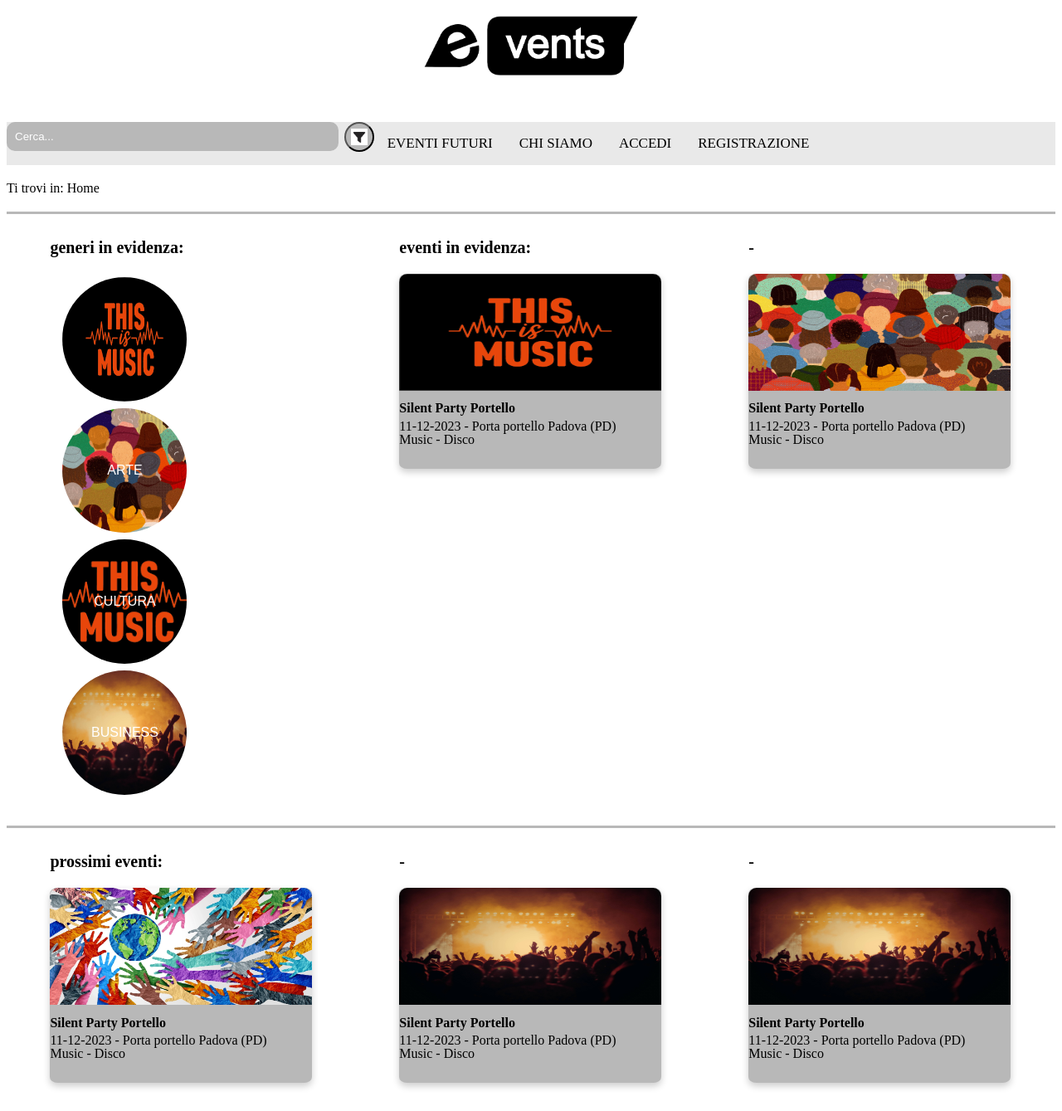
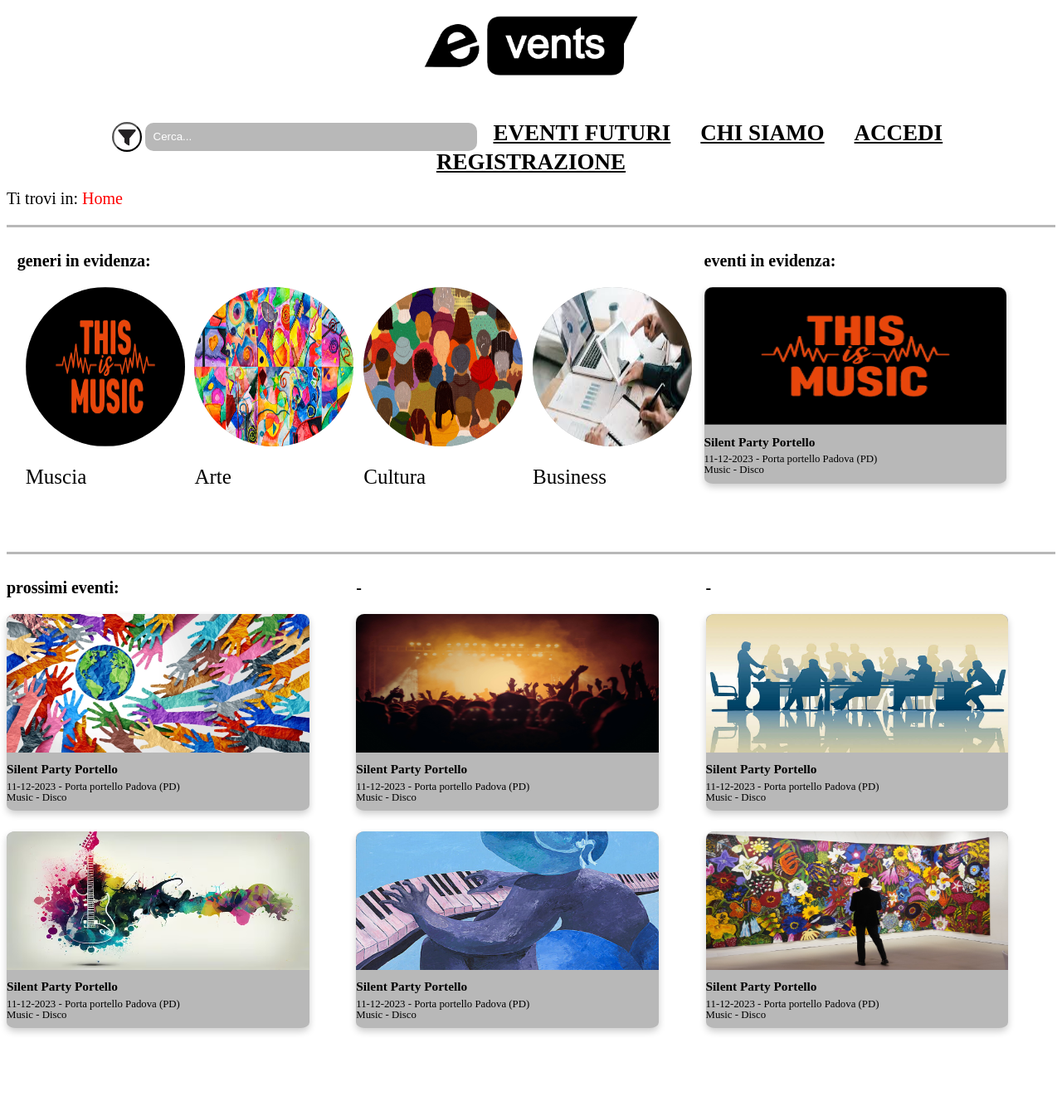
Before and after one commit to EventsTecWeb/sito-web, a PHP site: page /sito/home.html in a window 1280 px wide. Shown: the whole page at 83% size. After the commit the page ends 1246 px from the top, so only its background shows below. Run offline with PHP 8.4, Linux system fonts and the light colour scheme.

Commit message:
home
home quasi finita

```diff
--- a/sito/home.html
+++ b/sito/home.html
@@ -12,43 +12,52 @@
 		</header>
         <nav>
 			<div class="topnav">
+				<button>F</button>
 				<input type="text" placeholder="Cerca...">
-				<button>F</button>
 				<a href="">EVENTI FUTURI</a>
 				<a href="">CHI SIAMO</a>
 				<a href="">ACCEDI</a>
 				<a href="">REGISTRAZIONE</a>
 			</div>
-            <p>Ti trovi in: <span lang="en">Home</span></p>
+            <p  id="posizione">Ti trovi in: <span lang="en">Home</span></p>
         </nav>
 		<hr>
 		<main class="colonne">
             <div class="row">
-                <div class="column">
+				<div  class="generiColumn">
 					<p class="GCard">generi in evidenza:</p>
 					<div>
-						<img src="immagini/evento2.png" alt="music event" class="generiM">
-						<button class="generiA">ARTE</button>
-						<button class="generiC">CULTURA</button>
-						<button class="generiB">BUSINESS</button>
+						<div>
+							<img src="immagini/evento2.png" alt="music event" class="generiImmagini">
+							<p class="GeneriScritte">Muscia</p>
+						</div>
+					</div>
+					<div>
+						<div>
+							<img src="immagini/evento8.jpg" alt="music event" class="generiImmagini">
+							<p class="GeneriScritte">Arte</p>
+						</div>
+					</div>
+					<div>
+						<div>
+							<img src="immagini/evento3.jpg" alt="music event" class="generiImmagini">
+							<p class="GeneriScritte">Cultura</p>
+						</div>
+					</div>
+					<div>
+						<div>
+							<img src="immagini/evento5.jpg" alt="music event" class="generiImmagini">
+							<p class="GeneriScritte">Business</p>
+						</div>
 					</div>
 				</div>
 				<div class="column">
 				<p class="GCard">eventi in evidenza:</p>
 					<div class="container">
 					<img src="immagini/evento2.png" alt="music event">
-						<h4><b>Silent Party Portello</b></h4>
-						<time datetime="2023-12-11 21:00">11-12-2023 - Porta portello Padova (PD)</time>
-						<p>Music - Disco</p>
-					</div>
-				</div>
-				<div class="column">
-				<p class="GCard">-</p>
-					<div class="container">
-					<img src="immagini/evento3.jpg" alt="music event">
-						<h4><b>Silent Party Portello</b></h4>
-						<time datetime="2023-12-11 21:00">11-12-2023 - Porta portello Padova (PD)</time>
-						<p>Music - Disco</p>
+						<h4 class="descrizioneEventiT">Silent Party Portello</h4>
+						<time class="descrizioneEventiD" datetime="2023-12-11 21:00">11-12-2023 - Porta portello Padova (PD)</time>
+						<p class="descrizioneEventiD">Music - Disco</p>
 					</div>
 				</div>
             </div>
@@ -58,27 +67,53 @@
 				<p class="GCard">prossimi eventi:</p>
 					<div class="container">
 					<img src="immagini/evento4.jpg" alt="music event">
-						<h4><b>Silent Party Portello</b></h4>
-						<time datetime="2023-12-11 21:00">11-12-2023 - Porta portello Padova (PD)</time>
-						<p>Music - Disco</p>
+						<h4 class="descrizioneEventiT">Silent Party Portello</h4>
+						<time class="descrizioneEventiD" datetime="2023-12-11 21:00">11-12-2023 - Porta portello Padova (PD)</time>
+						<p class="descrizioneEventiD">Music - Disco</p>
 					</div>
 				</div>
 				<div class="column">
 				<p class="GCard">-</p>
 					<div class="container">
 					<img src="immagini/evento1.jpg" alt="music event">
-						<h4><b>Silent Party Portello</b></h4>
-						<time datetime="2023-12-11 21:00">11-12-2023 - Porta portello Padova (PD)</time>
-						<p>Music - Disco</p>
+						<h4 class="descrizioneEventiT">Silent Party Portello</h4>
+						<time class="descrizioneEventiD" datetime="2023-12-11 21:00">11-12-2023 - Porta portello Padova (PD)</time>
+						<p class="descrizioneEventiD">Music - Disco</p>
 					</div>
 				</div>
 				<div class="column">
 				<p class="GCard">-</p>
 					<div class="container">
-					<img src="immagini/evento1.jpg" alt="music event">
-						<h4><b>Silent Party Portello</b></h4>
-						<time datetime="2023-12-11 21:00">11-12-2023 - Porta portello Padova (PD)</time>
-						<p>Music - Disco</p>
+					<img src="immagini/evento11.jpg" alt="music event">
+						<h4 class="descrizioneEventiT">Silent Party Portello</h4>
+						<time class="descrizioneEventiD" datetime="2023-12-11 21:00">11-12-2023 - Porta portello Padova (PD)</time>
+						<p class="descrizioneEventiD">Music - Disco</p>
+					</div>
+				</div>
+            </div>
+			<div class="row">
+                <div class="column">
+					<div class="container">
+					<img src="immagini/evento10.jpg" alt="music event">
+						<h4 class="descrizioneEventiT">Silent Party Portello</h4>
+						<time class="descrizioneEventiD" datetime="2023-12-11 21:00">11-12-2023 - Porta portello Padova (PD)</time>
+						<p class="descrizioneEventiD">Music - Disco</p>
+					</div>
+				</div>
+				<div class="column">
+					<div class="container">
+					<img src="immagini/evento9.jpg" alt="music event">
+						<h4 class="descrizioneEventiT">Silent Party Portello</h4>
+						<time class="descrizioneEventiD" datetime="2023-12-11 21:00">11-12-2023 - Porta portello Padova (PD)</time>
+						<p class="descrizioneEventiD">Music - Disco</p>
+					</div>
+				</div>
+				<div class="column">
+					<div class="container">
+					<img src="immagini/evento7.jpg" alt="music event">
+						<h4 class="descrizioneEventiT">Silent Party Portello</h4>
+						<time class="descrizioneEventiD" datetime="2023-12-11 21:00">11-12-2023 - Porta portello Padova (PD)</time>
+						<p class="descrizioneEventiD">Music - Disco</p>
 					</div>
 				</div>
             </div>
--- a/sito/style.css
+++ b/sito/style.css
@@ -22,23 +22,21 @@ hr{
 
 div img{
 	border-radius: 10px 10px 0 0;
-	width:100%;
-	height:60%;
+	width:28.5vw;
+	height:13vw;
 }
 
 .topnav{
-  overflow: hidden;
-  background-color: #e9e9e9;
+  text-align:center;
 }
 
 .topnav a{
-  float: left;
-  display: block;
+  float: center;
   color: black;
   text-align: center;
-  padding: 14px 16px;
-  text-decoration: none;
-  font-size: 17px;
+  padding:16px;
+  font-size: 27px;
+  font-weight:bold;
 }
 
 .topnav a:hover{
@@ -55,17 +53,18 @@ div img{
     background-color: rgb(184,184,184);
     color: #FFFFFF;
     padding: 10px;
-	float: left;
+	float: center;
     border: none;
     border-radius: 10px;
     width: 400px;
+	height:34px;
 }
 .topnav input[type="text"]::placeholder{
     color: #fff;
 }
 
 .topnav button{
-	float: left;
+	float: center;
     background-color: rgb(184,184,184);
     cursor: pointer;
     width: 36px;
@@ -74,16 +73,14 @@ div img{
     background-image: url(immagini/filter.png);
     background-repeat: no-repeat;
     background-position: center;
-    background-size: 20px;
+    background-size: 30px;
     text-indent: -9999px;
     margin-left: 0.5em;
 }
 
 .column{
 	float: left;
-	width: 25%;
-	padding-left:4.15%;
-	padding-right:4.15%;
+	width: 33.33%;
 	padding-bottom:2%;
 }
 
@@ -94,7 +91,8 @@ div img{
     transition: 0.3s;
     text-align: left;
 	line-height:1%;
-	height: 30%;
+	width:28.5vw;
+	height: 18.5vw;
 }
 
 .container:hover{
@@ -108,75 +106,74 @@ div img{
 }
 
 .GCard{
+	display:block;
 	font-weight:bold;
 	font-size:20px;
 }
 
-.generiM{
+.descrizioneEventiT{
+	font-style:bold;
+	font-size:1.2vw;
+}
+.descrizioneEventiD{
+	font-size:1vw;
+}
+
+.generiImmagini{
   background-color: rgb(184,184,184);
   border: none;
+  display:block;
   color: white;
-  width: 150px;
-  height: 150px;
-  text-align: center;
-  font-size: 16px;
-  margin: 4px 15px;
+  margin-left: auto;
+  margin-right: auto;
+  margin-bottom:auto;
+  width: 15vw;
+  height: 15vw;
   border-radius: 75%;
-  background-image: url(immagini/evento1.jpg);
-  background-repeat: no-repeat;
-  background-position: center;
-  background-size: 250px;
+  transition:0.3s;
 }
 
-.generiA{
-  background-color: rgb(184,184,184);
-  border: none;
-  color: white;
-  width: 150px;
-  height: 150px;
-  text-align: center;
-  font-size: 16px;
-  margin: 4px 15px;
-  border-radius: 75%;
-  background-image: url(immagini/evento3.jpg);
-  background-repeat: no-repeat;
-  background-position: center;
-  background-size: 250px;
+.generiImmagini:hover{
+  transform: scale(1.1);
 }
 
-.generiC{
-  background-color: rgb(184,184,184);
-  border: none;
-  color: white;
-  width: 150px;
-  height: 150px;
-  text-align: center;
-  font-size: 16px;
-  margin: 4px 15px;
-  border-radius: 75%;
-  background-image: url(immagini/evento2.png);
-  background-repeat: no-repeat;
-  background-position: center;
-  background-size: 250px;
+.generiColumn{
+	float: left;
+	width: 64.5%;
+	padding-left:1%;
+	padding-right:1%;
+	padding-bottom:2%;
 }
 
-.generiB{
-  background-color: rgb(184,184,184);
-  border: none;
-  color: white;
-  width: 150px;
-  height: 150px;
-  text-align: center;
-  font-size: 16px;
-  margin: 4px 15px;
-  border-radius: 75%;
-  background-image: url(immagini/evento1.jpg);
-  background-repeat: no-repeat;
-  background-position: center;
-  background-size: 250px;
+.generiColumn div{
+	float: left;
+	width: 23%;
+	padding-left:1%;
+	padding-right:1%;
+	padding-bottom:2%;
 }
 
-@media screen and (max-width: 600px){
+.GeneriScritte{
+	display:block;
+	margin-left:auto;
+	margin-right:auto;
+	font-style:bold;
+	font-size:25px;
+}
+
+#posizione{
+	font-size:20px;
+	font-style:bold;
+}
+
+
+#posizione span{
+	font-size:20px;
+	font-style:bold;
+	color:red;
+}
+
+@media screen and (max-width: 800px){
   .topnav a, .topnav input[type=text]{
     float: none;
     display: block;
```
Also changed, not shown: other parts of sito/style.css (+54 -4 lines), componenti.html (added, +48 -0 lines), index.html (added, +91 -0 lines), prova.css (added, +43 -0 lines), style.css (added, +50 -0 lines), pinguini.html (added), sito/immagini/evento10.jpg (added), sito/immagini/evento11.jpg (added), sito/immagini/evento5.jpg (added), sito/immagini/evento6.jpg (added), sito/immagini/evento7.jpg (added), sito/immagini/evento8.jpg (added), sito/immagini/evento9.jpg (added).
